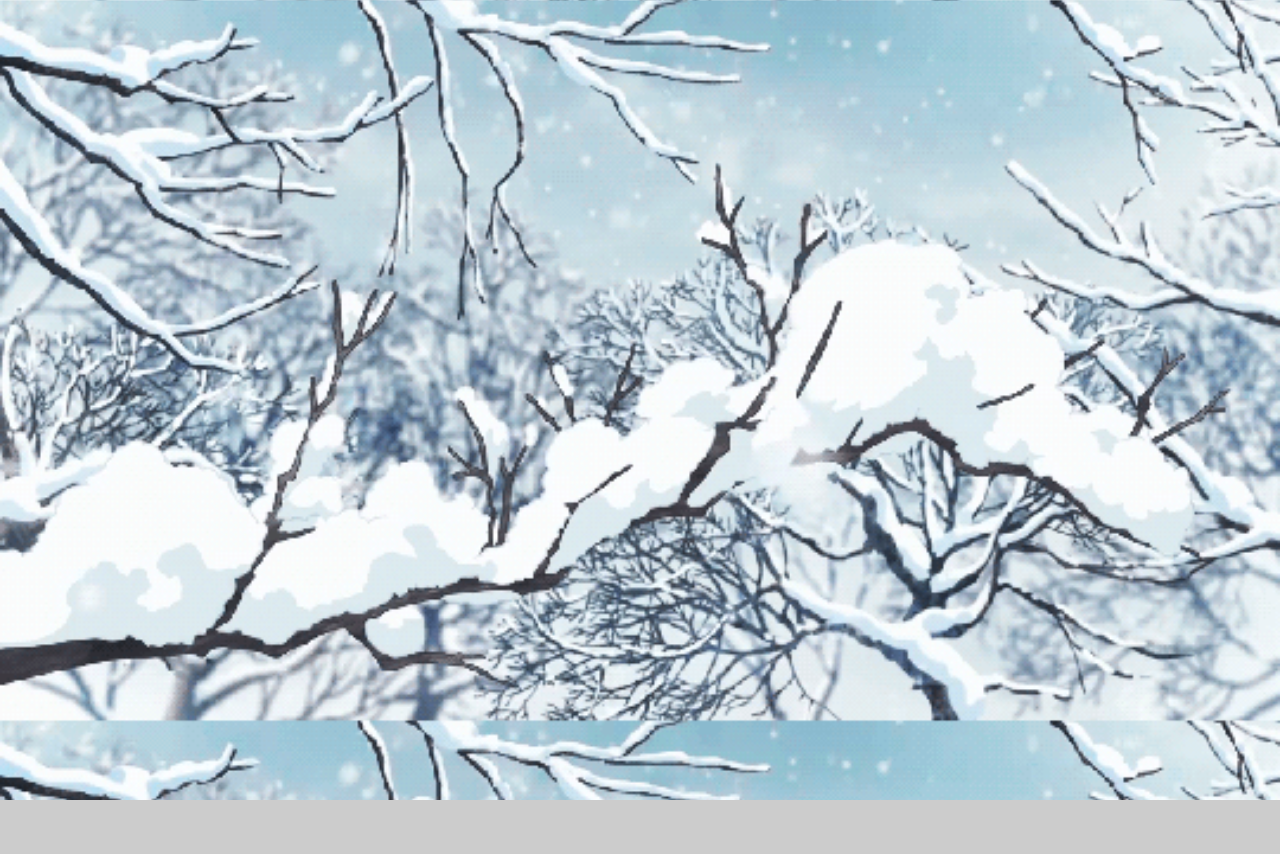
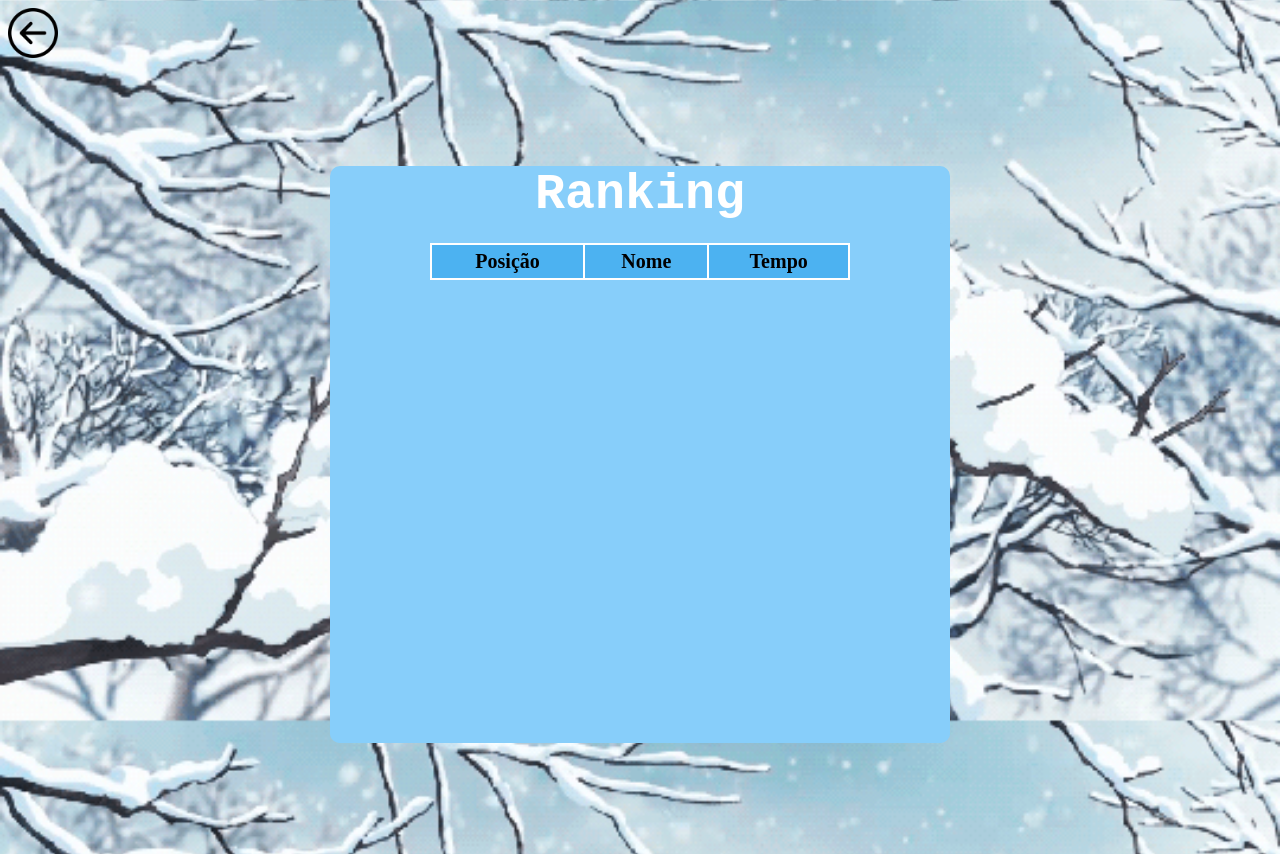
Before and after one commit to FelipeMielkeVieira/FreezeDay, a website: page public/ranking.html in a window 1280 px wide. Before the commit the page ends 800 px from the top, so only its background shows below. Drawn offline with Linux system fonts and the light colour scheme.

Commit message:
commit ranking

```diff
--- a/public/css/ranking.css
+++ b/public/css/ranking.css
@@ -1,13 +1,97 @@
-body{
+body {
     padding: 0;
+    overflow: hidden;
     background-color: #cccccc;
     background-size: 100%;
     height: 100%;
 }
 
+.botaoVoltar{
+    width: 50px;
+    height: 50px;
+    cursor: pointer;
+}
+
 .principal {
     height: 98vh;
     display: flex;
-    justify-content: space-evenly;
+    justify-content: center;
     align-items: center;
+    flex-direction: column;
 }
+
+.containerRanking {
+    display: flex;
+    align-items: center;
+    flex-direction: column;
+    width: 600px;
+    height: 500px;
+    padding: 10px;
+    background-color: #87cefa;
+    border: none;
+    border-radius: 10px;
+    overflow: auto;
+}
+
+.fundo{
+    display: flex;
+    justify-content: center;
+    align-items: center;
+    flex-direction: column;
+    width: 620px;
+    border-radius: 10px 10px 10px 10px;
+    background-color: #87cefa;
+}
+
+table {
+    margin-top: 10px;
+    width: 70%;
+    border: solid 2px white;
+    border-collapse: collapse;
+}
+
+th {
+    padding: 5px;
+    border: solid 2px white;
+    font-size: 20px;
+}
+
+td {
+    padding: 5px;
+    text-align: center;
+    border: solid 2px white;
+    font-size: 18px;
+}
+
+table tr:nth-child(1) {
+    background-color: #4cb2f1;
+}
+
+table tr:nth-child(2n+3) {
+    background-color: #63bef7;
+}
+
+.ranking {
+    color: white;
+    font-family: 'Courier New', Courier, monospace;
+    font-size: 50px;
+}
+
+::-webkit-scrollbar {
+    width: 12px;
+    /* width of the entire scrollbar */
+}
+
+::-webkit-scrollbar-track {
+    background: transparent;
+    /* color of the tracking area */
+}
+
+::-webkit-scrollbar-thumb {
+    background-color: rgb(97, 159, 240);
+    /* color of the scroll thumb */
+    border-radius: 20px;
+    /* roundness of the scroll thumb */
+    border: 3px solid white;
+    /* creates padding around scroll thumb */
+}
--- a/public/home.js
+++ b/public/home.js
@@ -13,3 +13,7 @@ async function jogar() {
         alert("Digite um nome de jogador!")
     }
 }
+
+function ranking(){
+    window.location.href = "http://localhost:3000/rankings";
+}
--- a/public/ranking.html
+++ b/public/ranking.html
@@ -1,5 +1,6 @@
 <!DOCTYPE html>
 <html lang="en">
+
 <head>
     <meta charset="UTF-8">
     <meta http-equiv="X-UA-Compatible" content="IE=edge">
@@ -7,10 +8,18 @@
     <title>FreezeDay - Ranking</title>
     <link rel="stylesheet" href="./css/ranking.css">
 </head>
+
 <body style="background-image: url('./assets/fundoHome.gif');">
+    <img onClick="botaoVoltar()" class="botaoVoltar" src="./assets/botao-voltar.png" alt="botaoVoltar">
     <div class="principal">
+        <div class="fundo">
+            <b><span class="ranking">Ranking</span></b>
+            <div class="containerRanking">
+        </div>
 
+        </div>
     </div>
     <script src="/ranking.js"></script>
 </body>
+
 </html>
--- a/public/ranking.js
+++ b/public/ranking.js
@@ -1,11 +1,12 @@
-let divPrincipal = document.getElementsByClassName('principal');
+let divPrincipal = document.querySelector('.containerRanking');
+console.log(divPrincipal);
 
-let listaJogadores = [];
+// localStorage.setItem("lista", '{"lista":[{"nome":"matheus","tempo":256}, {"nome":"kenzo","tempo":156}, {"nome":"aa","tempo":90}, {"nome":"eu","tempo":33}, {"nome":"aa","tempo":90}, {"nome":"eu","tempo":33}, {"nome":"aa","tempo":90}, {"nome":"eu","tempo":33}, {"nome":"aa","tempo":90}, {"nome":"eu","tempo":33}, {"nome":"aa","tempo":90}, {"nome":"eu","tempo":33}, {"nome":"aa","tempo":90}, {"nome":"eu","tempo":33}, {"nome":"aa","tempo":90}, {"nome":"eu","tempo":33}, {"nome":"aa","tempo":90}, {"nome":"eu","tempo":33}]}');
 
-function criarTabela(){
+function criarTabela() {
     let tabelaAtual = document.querySelector('table');
 
-    if(tabelaAtual){
+    if (tabelaAtual) {
         tabelaAtual.remove();
     }
 
@@ -28,25 +29,46 @@ function criarTabela(){
     linha.appendChild(colunaNome);
     linha.appendChild(colunaTempo);
 
-    listaJogadores.forEach(function(e){
-        const linhaTabela = dadosTabela(
-            e.nome,
-            e.tempo
-        );
+    divPrincipal.appendChild(tabela);
+}
 
-        tabela.appendChild(linhaTabela);
+criarTabela();
 
+function ordenar(lista = []) {
+    const novaLista = lista.sort((a, b) => a.tempo - b.tempo);
+    return novaLista;
+}
+
+function inserirRegistro() {
+    const lista = JSON.parse(localStorage.getItem("lista"));
+    const tabela = document.querySelector("table");
+
+    let contador = 1;
+
+    const dados = ordenar(lista.lista);
+
+    dados.forEach(e => {
+        const linha = document.createElement('tr');
+        const colunaPosicao = document.createElement('td');
+        const colunaNome = document.createElement('td');
+        const colunaTempo = document.createElement('td');
+
+        colunaNome.innerText = e.nome;
+        colunaTempo.innerText = e.tempo;
+        colunaPosicao.innerText = contador;
+
+        linha.appendChild(colunaPosicao);
+        linha.appendChild(colunaNome);
+        linha.appendChild(colunaTempo);
+        tabela.appendChild(linha);
+        contador++;
     });
-
-    return tabela;
 
 }
 
-function dadosTabela(){
-    const linha = document.createElement('tr');
-    const colunaPosicao = document.createElement('td');
-    const colunaNome = document.createElement('td');
-    const colunaTempo = document.createElement('td');
+inserirRegistro();
 
-    const botaoPesquisa = document.createElement('button');
+
+function botaoVoltar(){
+    window.location = "http://localhost:3000";
 }
```
Also changed, not shown: public/home.html (+1 -1 lines), public/assets/botao-voltar.png (added).
